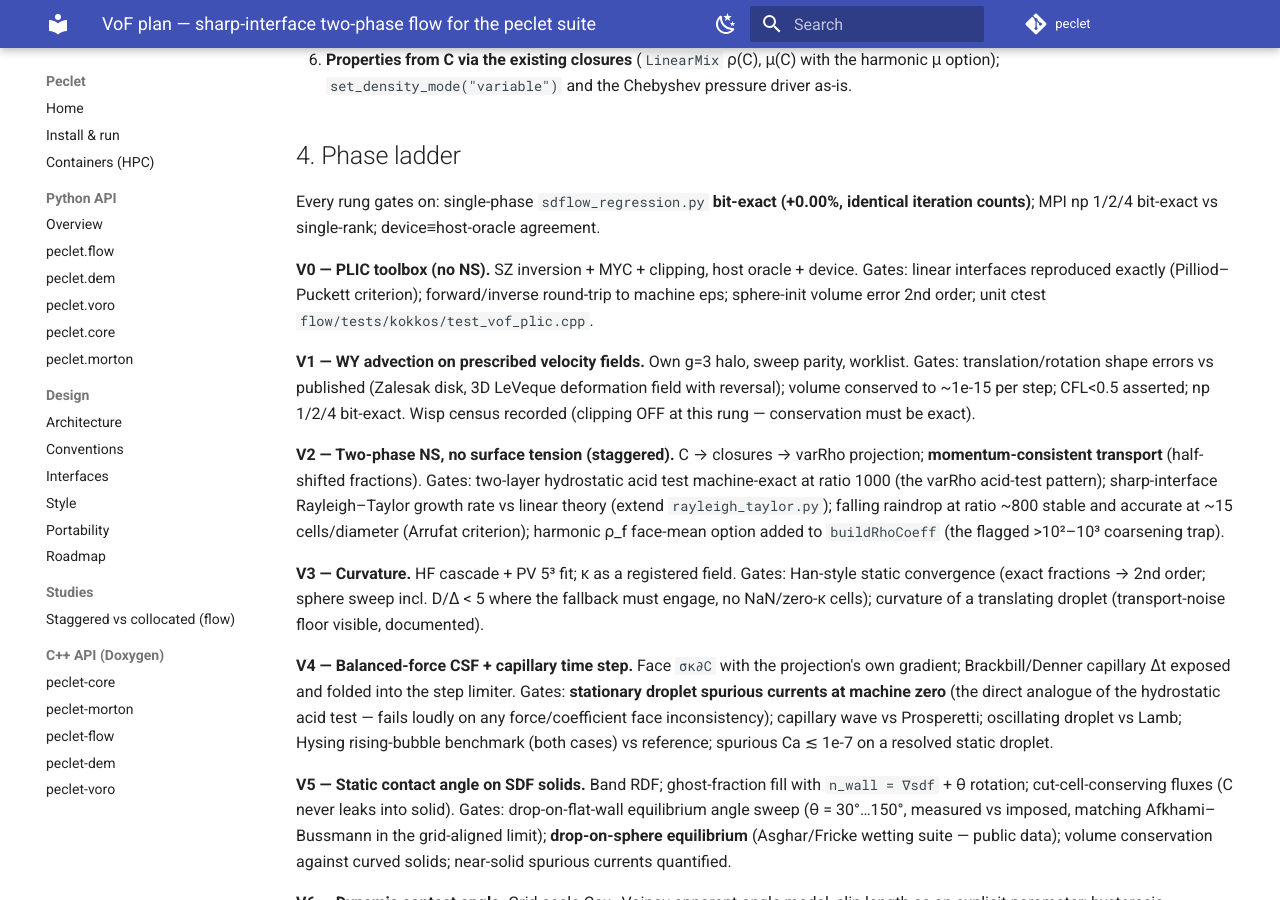
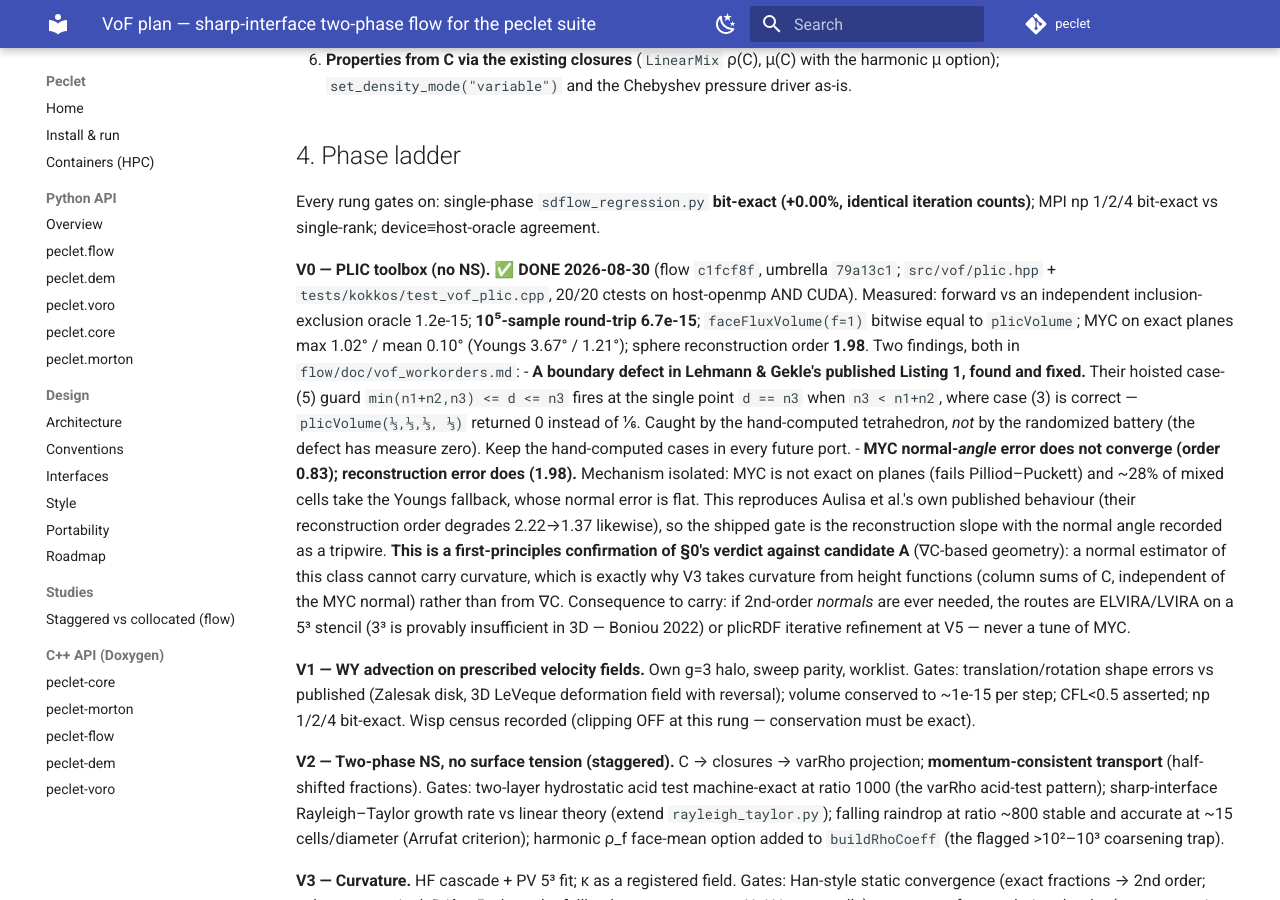
Before and after one commit to computational-chemical-engineering/peclet, an MkDocs documentation site: the page built from docs/VOF_PLAN.md, in a window 1280 px wide and 900 px high, scrolled down 3618 px. Built offline with MkDocs 1.6.1 and Material for MkDocs 9.7.7, drawn with Linux system fonts in a browser that asks for light colours; comment, search, counter and statistics services are not loaded.

Commit message:
VOF_PLAN V0: DONE — measured gates + the two WO-D findings
Lehmann-Gekle Listing 1 boundary defect (case-5 guard fires at d==n3 when n3<n1+n2)
found and fixed; caught only by hand-computed cases, so keep them in every port.
MYC normal-angle order 0.83 (non-convergent, ~28% Youngs fallback) vs reconstruction
order 1.98 — reproduces Aulisa's published behaviour, and independently confirms the
verdict against grad-C geometry: V3 curvature comes from height functions, not normals.

Co-Authored-By: Claude Fable 5 <noreply@anthropic.com>
Claude-Session: https://claude.ai/code/session_014qvoYadT5tXKFrJ7H9uhEB

```diff
--- a/docs/VOF_PLAN.md
+++ b/docs/VOF_PLAN.md
@@ -151,10 +151,29 @@ Design rules:
 Every rung gates on: single-phase `sdflow_regression.py` **bit-exact (+0.00%, identical
 iteration counts)**; MPI np 1/2/4 bit-exact vs single-rank; device≡host-oracle agreement.
 
-**V0 — PLIC toolbox (no NS).** SZ inversion + MYC + clipping, host oracle + device.
-Gates: linear interfaces reproduced exactly (Pilliod–Puckett criterion); forward/inverse
-round-trip to machine eps; sphere-init volume error 2nd order; unit ctest
-`flow/tests/kokkos/test_vof_plic.cpp`.
+**V0 — PLIC toolbox (no NS). ✅ DONE 2026-08-30** (flow `c1fcf8f`, umbrella `79a13c1`;
+`src/vof/plic.hpp` + `tests/kokkos/test_vof_plic.cpp`, 20/20 ctests on host-openmp AND
+CUDA). Measured: forward vs an independent inclusion-exclusion oracle 1.2e-15; **10⁵-sample
+round-trip 6.7e-15**; `faceFluxVolume(f=1)` bitwise equal to `plicVolume`; MYC on exact
+planes max 1.02° / mean 0.10° (Youngs 3.67° / 1.21°); sphere reconstruction order **1.98**.
+Two findings, both in `flow/doc/vof_workorders.md`:
+- **A boundary defect in Lehmann & Gekle's published Listing 1, found and fixed.** Their
+  hoisted case-(5) guard `min(n1+n2,n3) <= d <= n3` fires at the single point `d == n3`
+  when `n3 < n1+n2`, where case (3) is correct — `plicVolume(⅓,⅓,⅓, ⅓)` returned 0 instead
+  of ⅙. Caught by the hand-computed tetrahedron, *not* by the randomized battery (the
+  defect has measure zero). Keep the hand-computed cases in every future port.
+- **MYC normal-*angle* error does not converge (order 0.83); reconstruction error does
+  (1.98).** Mechanism isolated: MYC is not exact on planes (fails Pilliod–Puckett) and
+  ~28% of mixed cells take the Youngs fallback, whose normal error is flat. This
+  reproduces Aulisa et al.'s own published behaviour (their reconstruction order degrades
+  2.22→1.37 likewise), so the shipped gate is the reconstruction slope with the normal
+  angle recorded as a tripwire. **This is a first-principles confirmation of §0's verdict
+  against candidate A** (∇C-based geometry): a normal estimator of this class cannot carry
+  curvature, which is exactly why V3 takes curvature from height functions (column sums of
+  C, independent of the MYC normal) rather than from ∇C. Consequence to carry: if 2nd-order
+  *normals* are ever needed, the routes are ELVIRA/LVIRA on a 5³ stencil (3³ is provably
+  insufficient in 3D — Boniou 2022) or plicRDF iterative refinement at V5 — never a tune
+  of MYC.
 
 **V1 — WY advection on prescribed velocity fields.** Own g=3 halo, sweep parity, worklist.
 Gates: translation/rotation shape errors vs published (Zalesak disk, 3D LeVeque deformation
```
